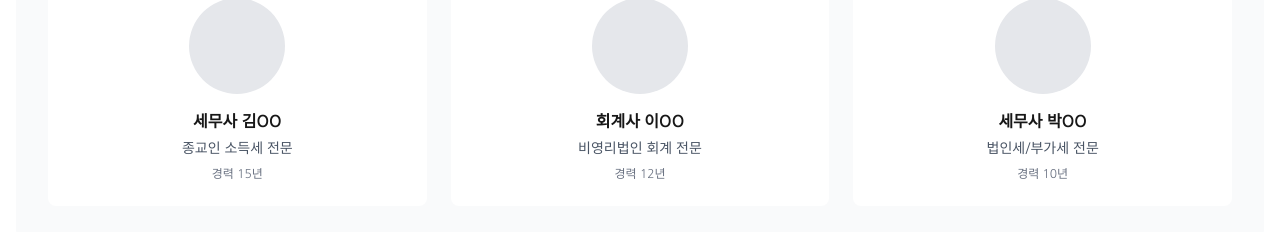
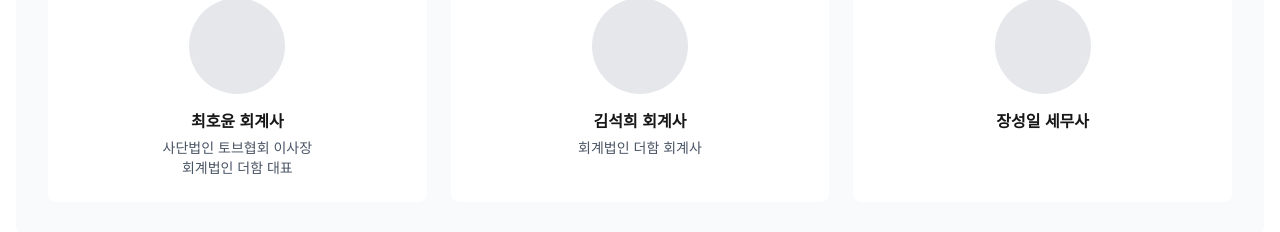
Before and after one commit to c-f-an/tov-nextjs, a Next.js app: page /consultation in a window 1280 px wide. Shown: the part 1505-1737 px from the top of the page. Built offline with nearby package versions, Linux system fonts and the light colour scheme; no server answers.

Commit message:
전문 상담사 소개 인물 정보 기입

```diff
--- a/src/app/consultation/page.tsx
+++ b/src/app/consultation/page.tsx
@@ -216,21 +216,21 @@ export default function ConsultationPage() {
         <div className="grid md:grid-cols-3 gap-6">
           <div className="bg-white rounded-lg p-6 text-center">
             <div className="w-24 h-24 bg-gray-200 rounded-full mx-auto mb-4"></div>
-            <h3 className="font-semibold mb-1">세무사 김OO</h3>
-            <p className="text-sm text-gray-600">종교인 소득세 전문</p>
-            <p className="text-xs text-gray-500 mt-2">경력 15년</p>
+            <h3 className="font-semibold mb-1">최호윤 회계사</h3>
+            <p className="text-sm text-gray-600">
+              사단법인 토브협회 이사장
+              <br /> 회계법인 더함 대표
+            </p>
           </div>
           <div className="bg-white rounded-lg p-6 text-center">
             <div className="w-24 h-24 bg-gray-200 rounded-full mx-auto mb-4"></div>
-            <h3 className="font-semibold mb-1">회계사 이OO</h3>
-            <p className="text-sm text-gray-600">비영리법인 회계 전문</p>
-            <p className="text-xs text-gray-500 mt-2">경력 12년</p>
+            <h3 className="font-semibold mb-1">김석희 회계사</h3>
+            <p className="text-sm text-gray-600">회계법인 더함 회계사</p>
           </div>
           <div className="bg-white rounded-lg p-6 text-center">
             <div className="w-24 h-24 bg-gray-200 rounded-full mx-auto mb-4"></div>
-            <h3 className="font-semibold mb-1">세무사 박OO</h3>
-            <p className="text-sm text-gray-600">법인세/부가세 전문</p>
-            <p className="text-xs text-gray-500 mt-2">경력 10년</p>
+            <h3 className="font-semibold mb-1">장성일 세무사</h3>
+            {/* <p className="text-sm text-gray-600">법인세/부가세 전문</p> */}
           </div>
         </div>
       </div>
```
